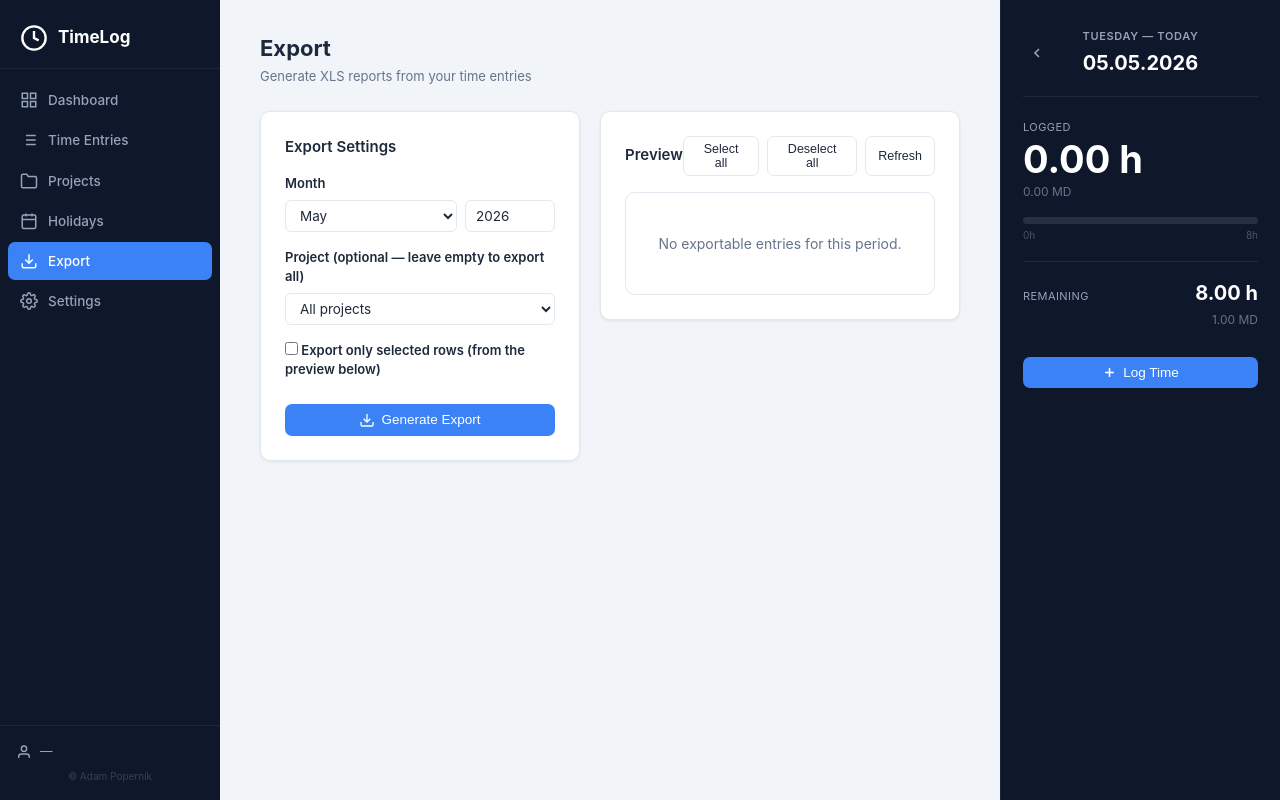
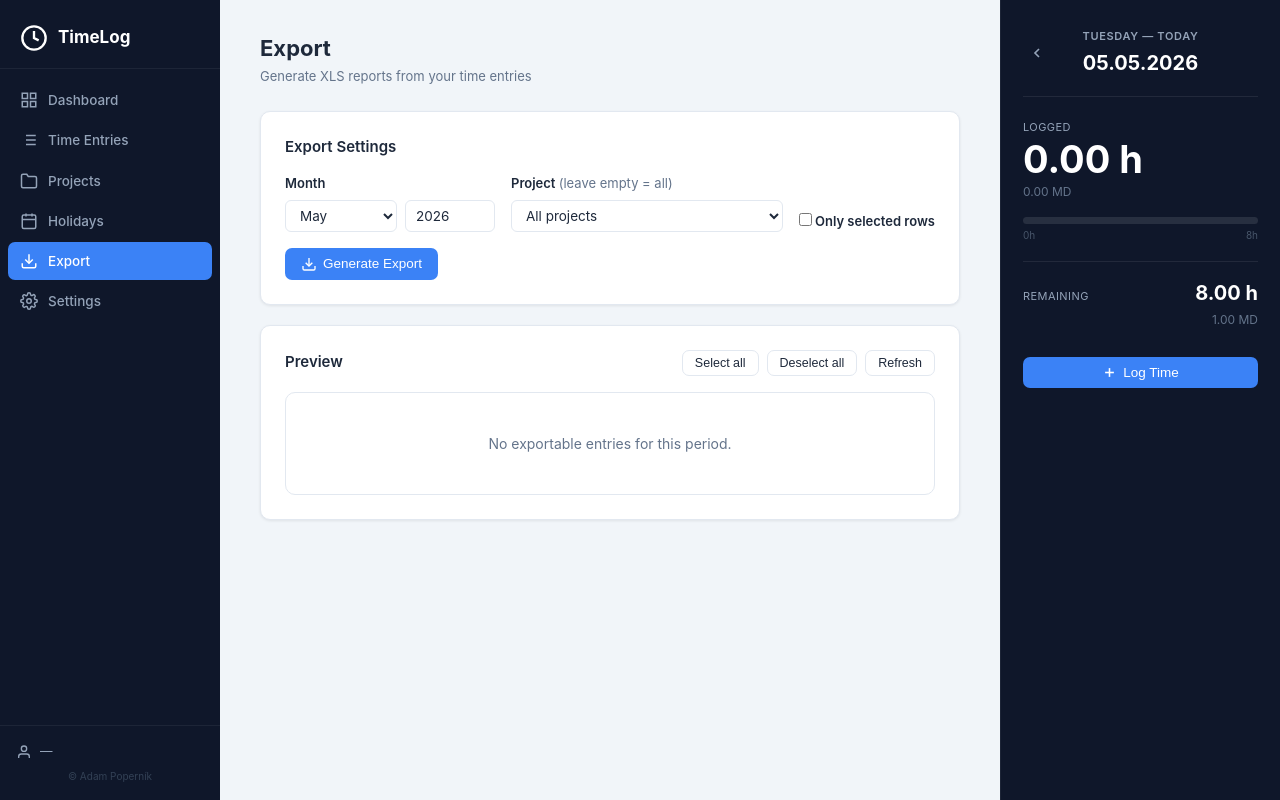
Before and after one commit to AdPoslav/reporter, a Flask app: page /export in a window 1280 px wide. Run offline with Flask 3, Linux system fonts and the light colour scheme; data comes from the database, SQL or seed files in the repository; data that the repository does not hold is empty; some libraries are stand-ins or nearby versions.

Commit message:
Move export settings above preview; show full filenames
Rearrange export page layout to vertical stack (settings on top, preview
below). Flatten settings into a horizontal control row so it stays
compact. Fix filename display by removing text-overflow ellipsis and
allowing word-break so long filenames are always fully visible.

Co-Authored-By: Claude Sonnet 4.6 <noreply@anthropic.com>

```diff
--- a/static/css/style.css
+++ b/static/css/style.css
@@ -538,9 +538,20 @@ textarea { resize: vertical; min-height: 72px; }
 .codes-table .td-actions { display: flex; gap: 4px; justify-content: flex-end; }
 
 /* ── Export page ─────────────────────────────────────────────────────── */
-.export-layout         { display: grid; grid-template-columns: 320px 1fr; gap: 20px; align-items: start; }
-.export-config-card    {}
-.export-preview-card   {}
+.export-layout       { display: flex; flex-direction: column; gap: 20px; }
+.export-config-card  {}
+.export-preview-card {}
+
+/* Settings bar — horizontal fields in one row */
+.export-controls {
+  display: flex;
+  flex-wrap: wrap;
+  align-items: flex-end;
+  gap: 16px;
+}
+.export-controls .form-group { margin-bottom: 0; min-width: 160px; }
+.export-controls .form-group.flex-shrink { min-width: 0; }
+.export-controls .btn-generate { align-self: flex-end; white-space: nowrap; flex-shrink: 0; }
 
 .month-picker { display: flex; gap: 8px; }
 .month-picker select { flex: 1; }
@@ -556,8 +567,8 @@ textarea { resize: vertical; min-height: 72px; }
 .export-result-error   { background: #FEE2E2; border: 1px solid #FCA5A5; color: #991B1B; }
 
 .export-file-list { list-style: none; margin-top: 10px; display: flex; flex-direction: column; gap: 8px; }
-.export-file-list li { display: flex; align-items: center; justify-content: space-between; gap: 12px; background: rgba(255,255,255,.6); padding: 8px 12px; border-radius: 6px; }
-.export-file-list span { font-family: monospace; font-size: 12px; overflow: hidden; text-overflow: ellipsis; }
+.export-file-list li { display: flex; align-items: center; gap: 12px; background: rgba(255,255,255,.6); padding: 8px 12px; border-radius: 6px; }
+.export-file-list span { font-family: monospace; font-size: 12px; flex: 1; word-break: break-all; }
 
 .export-project-group  { margin-bottom: 20px; }
 .export-group-header   { display: flex; justify-content: space-between; align-items: center; padding: 8px 14px; background: #F8FAFC; border: 1px solid var(--border); border-radius: var(--radius) var(--radius) 0 0; font-size: 13px; }
--- a/templates/export.html
+++ b/templates/export.html
@@ -14,6 +14,7 @@
   <div class="card export-config-card">
     <h2 class="card-title">Export Settings</h2>
 
+    <div class="export-controls">
       <div class="form-group">
         <label>Month</label>
         <div class="month-picker">
@@ -28,8 +29,8 @@
         </div>
       </div>
 
-    <div class="form-group">
-      <label>Project (optional — leave empty to export all)</label>
+      <div class="form-group" style="flex:1; min-width:200px;">
+        <label>Project <span class="label-hint">(leave empty = all)</span></label>
         <select id="exp-project">
           <option value="">All projects</option>
           {% for p in projects %}
@@ -38,20 +39,21 @@
         </select>
       </div>
 
-    <div class="form-group">
-      <label>
+      <div class="form-group flex-shrink" style="justify-content:flex-end;">
+        <label style="white-space:nowrap;">
           <input type="checkbox" id="exp-use-selection" onchange="toggleSelectionMode()"/>
-        Export only selected rows (from the preview below)
+          Only selected rows
         </label>
       </div>
 
-    <button class="btn btn-primary btn-block" onclick="runExport()">
+      <button class="btn btn-primary btn-generate" onclick="runExport()">
         <svg width="16" height="16" viewBox="0 0 24 24" fill="none" stroke="currentColor" stroke-width="2">
           <path d="M21 15v4a2 2 0 0 1-2 2H5a2 2 0 0 1-2-2v-4"/>
           <polyline points="7 10 12 15 17 10"/><line x1="12" y1="15" x2="12" y2="3"/>
         </svg>
         Generate Export
       </button>
+    </div>
 
     <div id="export-result" class="export-result hidden"></div>
   </div>
```
Lines whose indentation alone changed are shown as unchanged.
